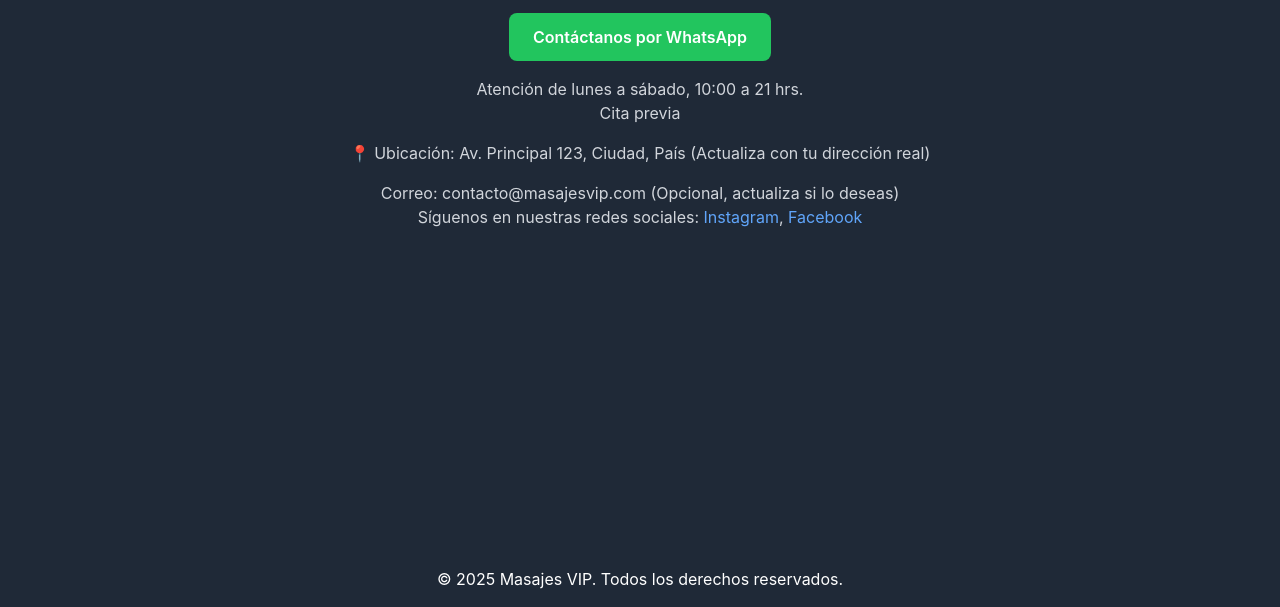
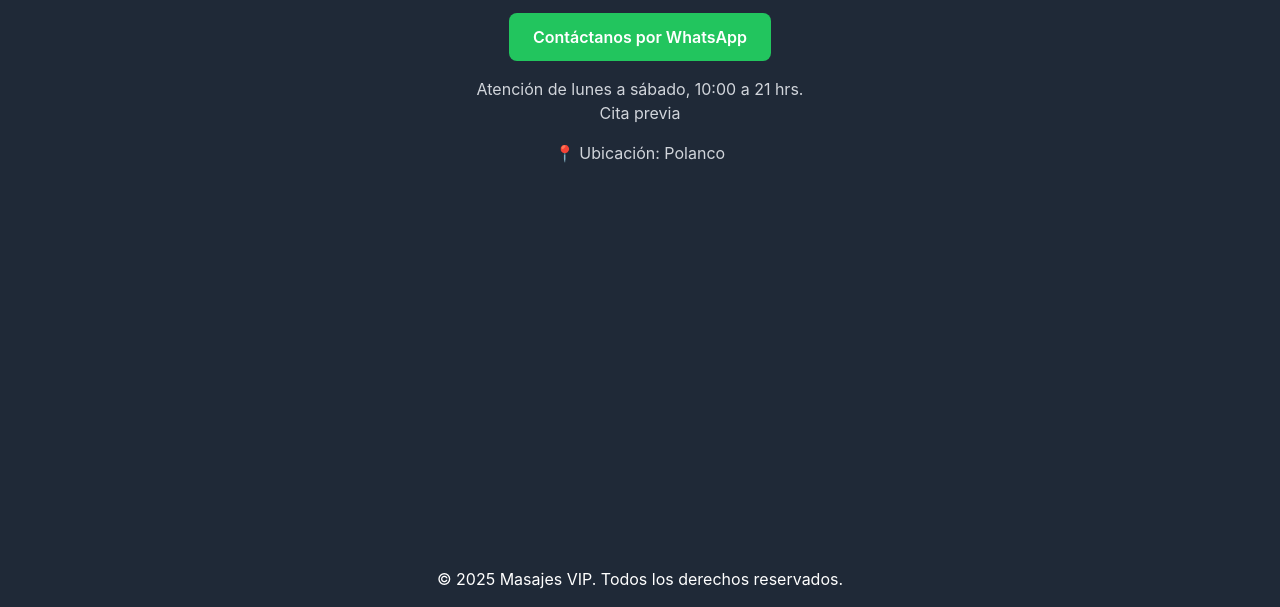
Before and after one commit to idiazjs/MasajesVIP, a plain HTML site: page contacto.html in a window 1280 px wide. Shown: the part 193-800 px from the top of the page. Drawn offline with nearby package versions, Linux system fonts and the light colour scheme.

Commit message:
idiazjs - ubication

```diff
--- a/contacto.html
+++ b/contacto.html
@@ -18,18 +18,20 @@
         <p class="text-gray-300 max-w-2xl mx-auto leading-relaxed mb-4" data-translate="contact-p1">
             ¿Interesado en nuestros servicios? ¡Escríbenos o visítanos!
         </p>
-        <a href="https://wa.me/5528403686" data-whatsapp="contact-whatsapp" class="whatsapp-btn inline-block bg-green-500 text-white font-semibold py-3 px-6 rounded-lg mb-4" data-translate="contact-whatsapp">Contáctanos por WhatsApp</a>
+        <a href="https://wa.me/5528403686" data-whatsapp="contact-whatsapp"
+           class="whatsapp-btn inline-block bg-green-500 text-white font-semibold py-3 px-6 rounded-lg mb-4"
+           data-translate="contact-whatsapp">Contáctanos por WhatsApp</a>
         <p class="text-gray-300 mb-4" data-translate="contact-schedule">
             Atención de lunes a sábado, 10:00 a 21 hrs.<br>
             Cita previa
         </p>
         <p class="text-gray-300 mb-4" data-translate="contact-location">
-            📍 Ubicación: Av. Principal 123, Ciudad, País (Actualiza con tu dirección real)
+            📍 Ubicación: Polanco
         </p>
-        <p class="text-gray-300" data-translate="contact-social">
-            Correo: contacto@masajesvip.com (Opcional, actualiza si lo deseas)<br>
-            Síguenos en nuestras redes sociales: <a href="#" class="text-blue-400 hover:text-blue-300">Instagram</a>, <a href="#" class="text-blue-400 hover:text-blue-300">Facebook</a>
-        </p>
+        <!--        <p class="text-gray-300" data-translate="contact-social">-->
+        <!--            Correo: contacto@masajesvip.com (Opcional, actualiza si lo deseas)<br>-->
+        <!--            Síguenos en nuestras redes sociales: <a href="#" class="text-blue-400 hover:text-blue-300">Instagram</a>, <a href="#" class="text-blue-400 hover:text-blue-300">Facebook</a>-->
+        <!--        </p>-->
     </section>
 </main>
 
--- a/script.js
+++ b/script.js
@@ -20,7 +20,7 @@ document.addEventListener('DOMContentLoaded', () => {
             'contact-p1': '¿Interesado en nuestros servicios? ¡Escríbenos o visítanos!',
             'contact-whatsapp': 'Contáctanos por WhatsApp',
             'contact-schedule': 'Atención de lunes a sábado, 10:00 a 21 hrs.<br>Cita previa',
-            'contact-location': '📍 Ubicación: Av. Principal 123, Ciudad, País (Actualiza con tu dirección real)',
+            'contact-location': '📍 Ubicación: Polanco',
             'contact-social': 'Correo: contacto@masajesvip.com (Opcional, actualiza si lo deseas)<br>Síguenos en nuestras redes sociales: <a href="#" class="text-blue-400 hover:text-blue-300">Instagram</a>, <a href="#" class="text-blue-400 hover:text-blue-300">Facebook</a>',
             'masseuses-title': 'Masajistas - Masajes VIP',
             'masseuses-heading': 'Nuestras Masajistas',
@@ -93,7 +93,7 @@ document.addEventListener('DOMContentLoaded', () => {
             'contact-p1': 'Interested in our services? Write to us or visit us!',
             'contact-whatsapp': 'Contact us via WhatsApp',
             'contact-schedule': 'Open Monday to Saturday, 10:00 AM to 9:00 PM.<br>By appointment only',
-            'contact-location': '📍 Location: Av. Principal 123, City, Country (Update with your real address)',
+            'contact-location': '📍 Location: Polanco',
             'contact-social': 'Email: contact@masajesvip.com (Optional, update if desired)<br>Follow us on social media: <a href="#" class="text-blue-400 hover:text-blue-300">Instagram</a>, <a href="#" class="text-blue-400 hover:text-blue-300">Facebook</a>',
             'masseuses-title': 'Masseuses - Masajes VIP',
             'masseuses-heading': 'Our Masseuses',
```
